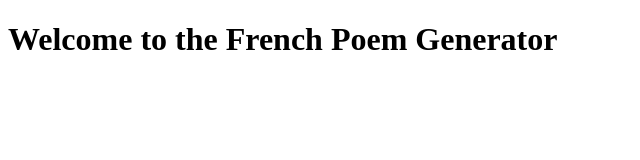
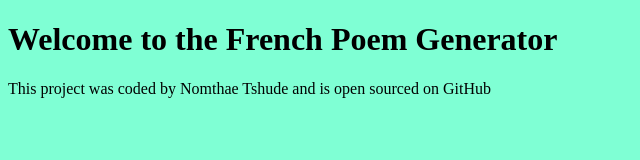
Before and after one commit to Nomthae28/Nomthae-French-poem-generator, a plain HTML site: page index.html in a window 1280 px wide. Shown: the whole page, without its empty margins (0-640 px from the left). Drawn offline with Linux system fonts and the light colour scheme.

Commit message:
Added GitHub link

```diff
--- a/index.html
+++ b/index.html
@@ -4,9 +4,13 @@
     <meta charset="UTF-8">
     <meta name="viewport" content="width=device-width, initial-scale=1.0">
     <title>AI Poem Generator</title>
+    <link rel="stylesheet" href="src/style.css" />
 </head>
 <body>
     <h1>Welcome to the French Poem Generator</h1>
 <script src="src/index.js"></script>
+<footer>
+    This project was coded by Nomthae Tshude and is open sourced<a href="https://github.com/Nomthae28/Nomthae-French-poem-generator" target="_blank"></a> on GitHub
+</footer>
 </body>
 </html>
--- a/src/style.css
+++ b/src/style.css
@@ -0,0 +1,3 @@
+body{
+    background: aquamarine;
+}
```
